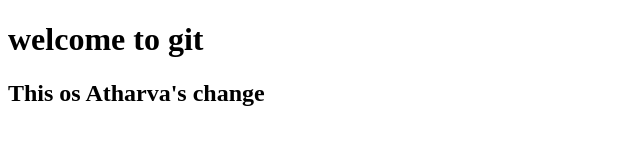
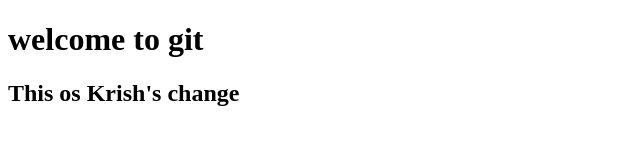
Before and after one commit to dheeraj24091993/shopping_app, a plain HTML site: page index.html in a window 1280 px wide. Shown: the full height of the page, 0-640 px from the left. Drawn offline with Linux system fonts and the light colour scheme.

Commit message:
Change made by Krish

```diff
--- a/index.html
+++ b/index.html
@@ -1,15 +1,18 @@
 <!DOCTYPE html>
 <html lang="en">
+
 <head>
     <meta charset="UTF-8">
     <meta name="viewport" content="width=device-width, initial-scale=1.0">
     <title>Document</title>
 </head>
+
 <body>
     <h1>welcome to git</h1>
 
 
 
-    <h2>This os Atharva's change</h2>
+    <h2>This os Krish's change</h2>
 </body>
+
 </html>
```
